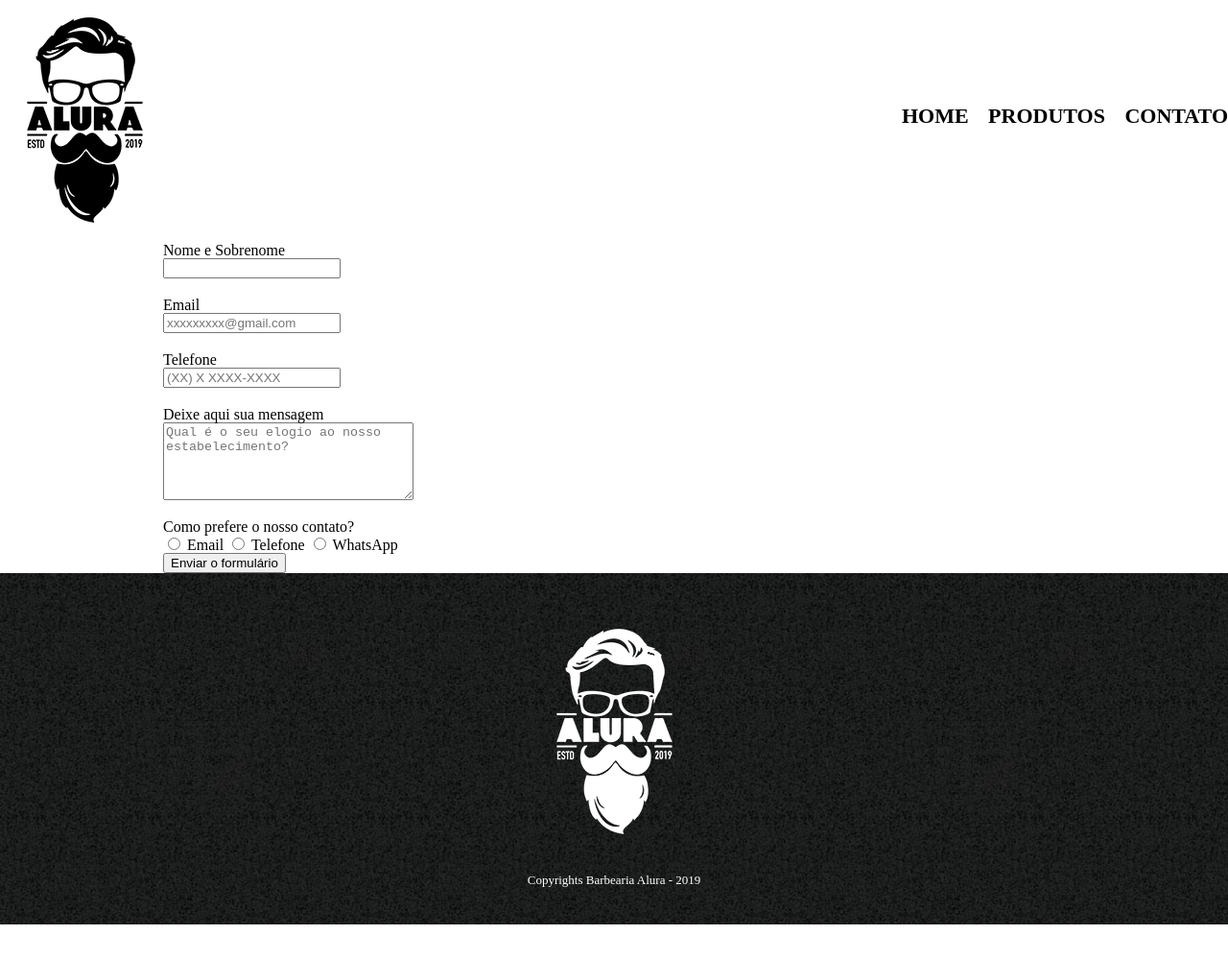
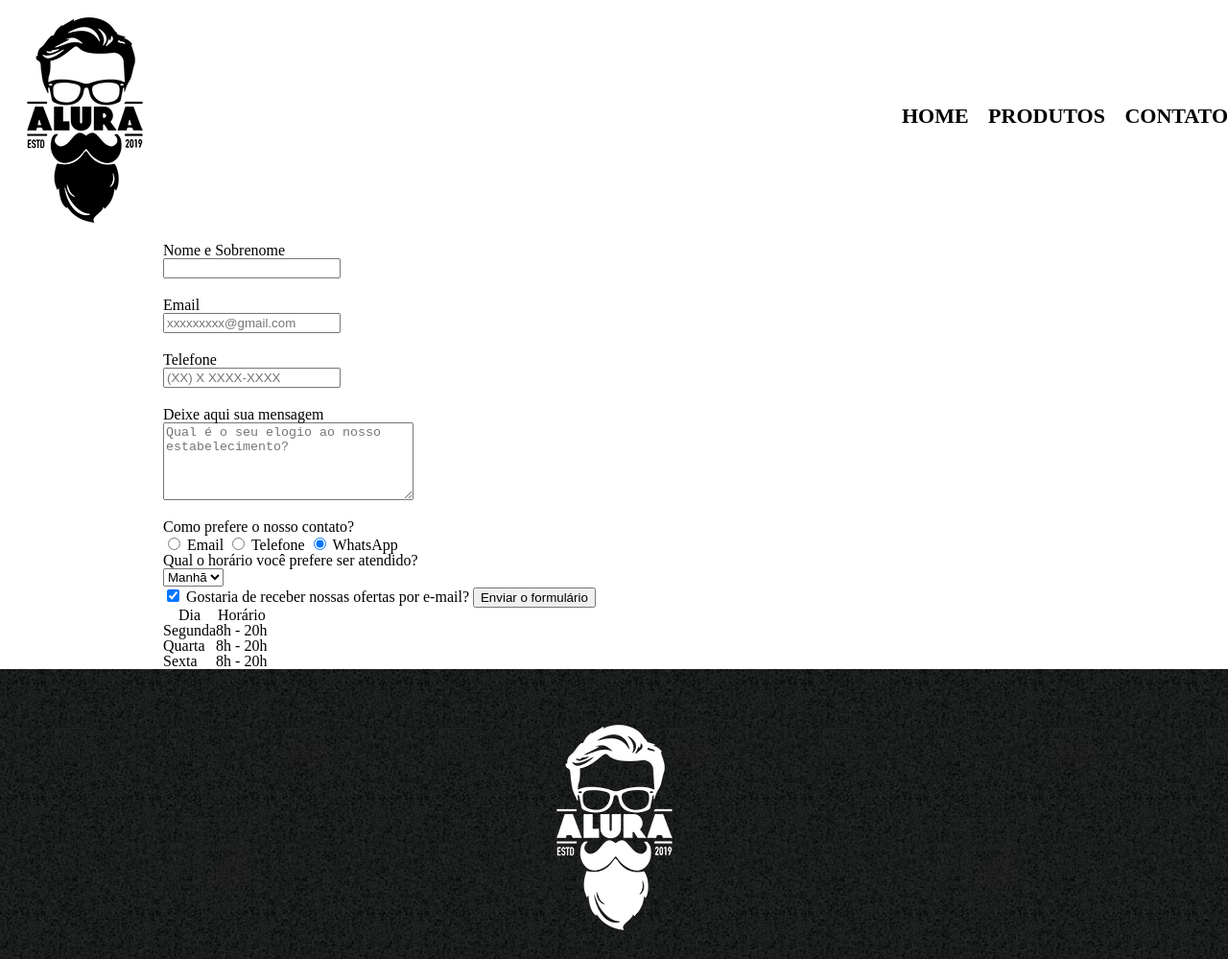
Before and after one commit to carmonavinicios/barbearia-carmona, a plain HTML site: page contato.html in a window 1280 px wide. Shown: the top 999 px of the page at 96% size. Before the commit the page ends 963 px from the top, so only its background shows below. Drawn offline with Linux system fonts and the light colour scheme.

Commit message:
01/07/24

```diff
--- a/contato.html
+++ b/contato.html
@@ -7,7 +7,7 @@
   <meta name="viewport" content="width=device-width">
   <link rel="stylesheet" href="reset.css">
   <link rel="stylesheet" href="produtos.css">
-  <title>Contato - Barbearia Stasiak</title>
+  <title>Contato - Barbearia Carmona</title>
 </head>
 
 <body>
@@ -37,19 +37,57 @@
       <input type="tel" id="telefone" class="input-padrao" placeholder="(XX) X XXXX-XXXX" required>
 
       <label for="mensagem"> Deixe aqui sua mensagem </label>
-     <textarea cols="30" rows="5" id="mensagem" class="input-padrao" placeholder="Qual é o seu elogio ao nosso estabelecimento?"></textarea>
+      <textarea cols="30" rows="5" id="mensagem" class="input-padrao"
+        placeholder="Qual é o seu elogio ao nosso estabelecimento?"></textarea>
 
       <fieldset>
         <legend>Como prefere o nosso contato?</legend>
 
-       <label> <input type="radio"> Email </label>
-       <label> <input type="radio"> Telefone </label>
-       <label> <input type="radio"> WhatsApp </label>
+        <label for="radio-email"> <input type="radio" name="contato" value="email" id="radio-email"> Email </label>
+        <label for="radio-telefone"> <input type="radio" name="contato" value="telefone" id="radio-telefone"> Telefone
+        </label>
+        <label for="radio-whatsapp"> <input type="radio" name="contato" value="whatsapp" id="radio-whatsapp" checked> WhatsApp
+        </label>
       </fieldset>
+
+      <fieldset>
+        <legend>Qual o horário você prefere ser atendido?</legend>
+
+        <select>
+          <option>Manhã</option>
+          <option>Tarde</option>
+          <option>Noite</option>
+        </select>
+      </fieldset>
+
+      <label> <input type="checkbox" class="checkbox" checked> Gostaria de receber nossas ofertas por e-mail? </label>
 
       <input type="submit" value="Enviar o formulário" class="enviar">
 
     </form>
+
+    <table>
+      <thead>
+        <tr>
+          <th>Dia</th>
+          <th>Horário</th>
+        </tr>
+      </thead>
+      <tbody>
+        <tr>
+          <td>Segunda</td>
+          <td>8h - 20h</td>
+        </tr>
+        <tr>
+          <td>Quarta</td>
+          <td>8h - 20h</td>
+        </tr>
+        <tr>
+          <td>Sexta</td>
+          <td>8h - 20h</td>
+        </tr>
+      </tbody>
+    </table>
   </main>
 
   <footer>
```
Also changed, not shown: index.html (+1 -1 lines), produtos.html (+1 -1 lines). Lines whose indentation alone changed are shown as unchanged.
